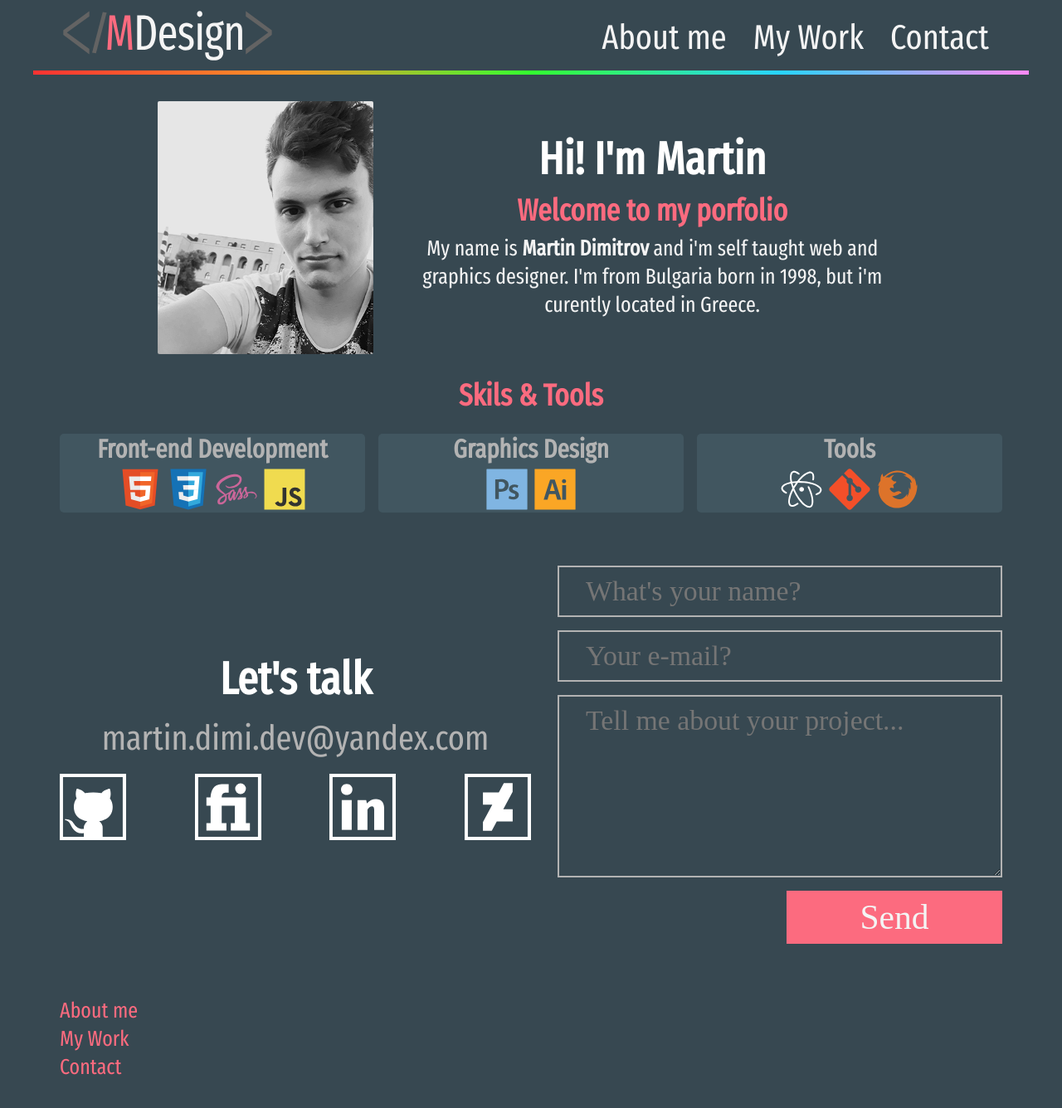
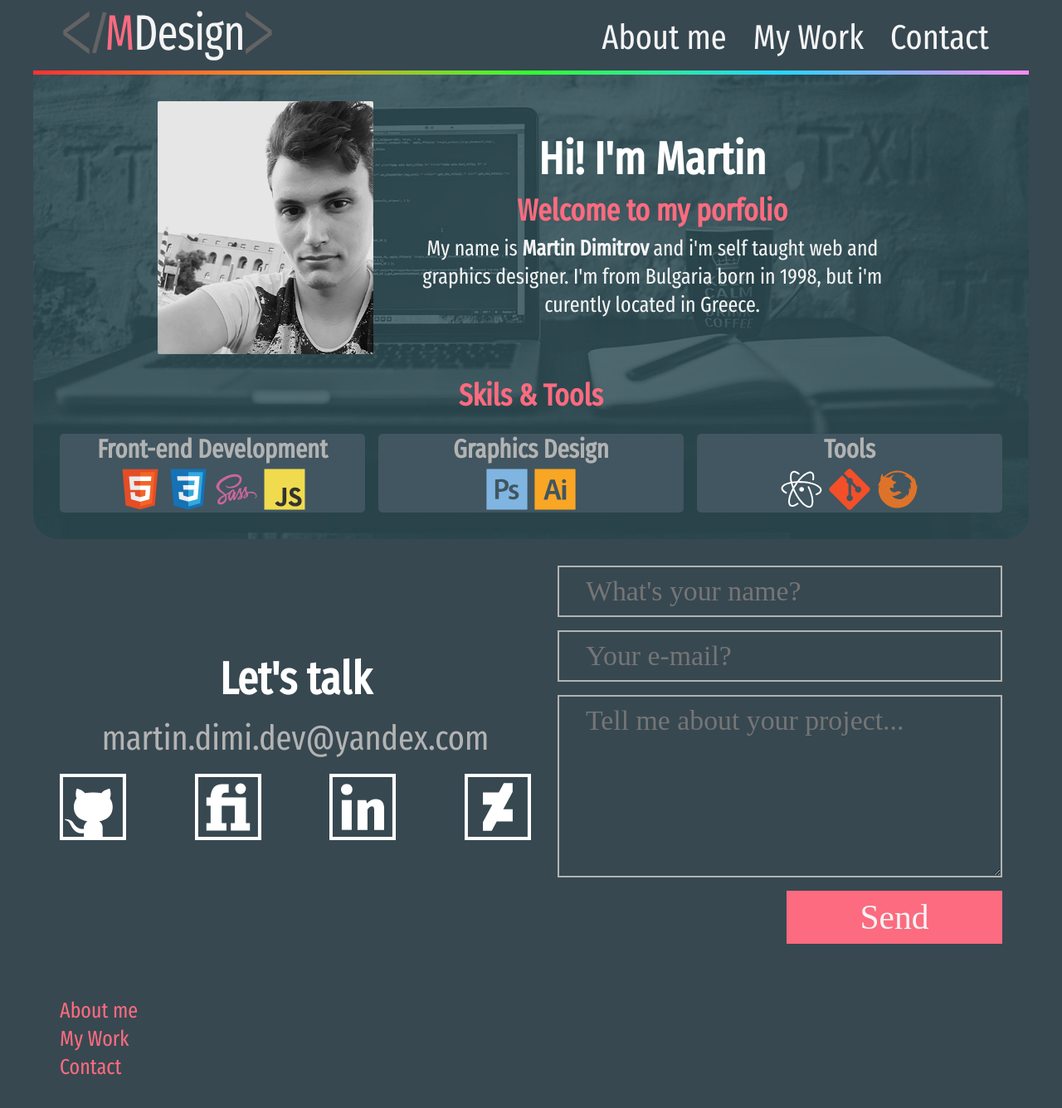
Before and after one commit to martindimi/mdesign-source, a Jekyll site: the page built from index.md, in a window 1280 px wide. Shown: the whole page at 83% size. Built offline with Jekyll 4.4.1, drawn with Linux system fonts in a browser that asks for light colours.

Commit message:
Add background image to about me section

```diff
--- a/_sass/5_sections/_about-me.scss
+++ b/_sass/5_sections/_about-me.scss
@@ -1,6 +1,30 @@
 // =========================
 // === About Me Section ====
 // =========================
+
+// About me section
+.about-section {
+
+  // Tablet Portrat up
+  @include breakpoints(tablet-portrait-up) {
+    background-image: url(/assets/img/about-me-bg--tablet-portrait.jpg);
+    background-repeat: no-repeat;
+    background-position: bottom center;
+    background-size: cover;
+    border-bottom-left-radius: 30px;
+    border-bottom-right-radius: 30px;
+  }
+
+  // Tablet landscape up
+  @include breakpoints(tablet-landscape-up) {
+    background-image: url(/assets/img/about-me-bg--tablet-landscape.jpg);
+  }
+
+  // --- Desktop up ---
+  @include breakpoints(desktop-up) {
+    background-image: url(/assets/img/about-me-bg--desktop.jpg);
+  }
+}
 
 // Bio
 .bio {
```
Also changed, not shown: assets/img/about-me-bg--desktop.jpg (added), assets/img/about-me-bg--tablet-landscape.jpg (added), assets/img/about-me-bg--tablet-portrait.jpg (added).
